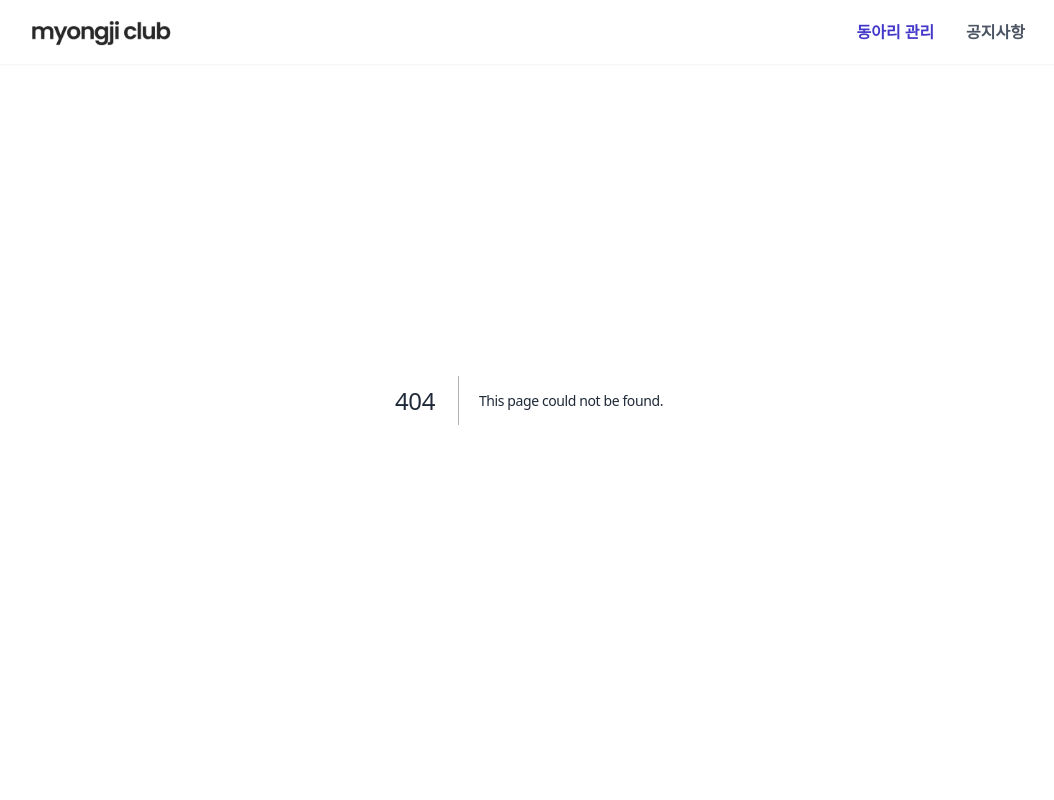
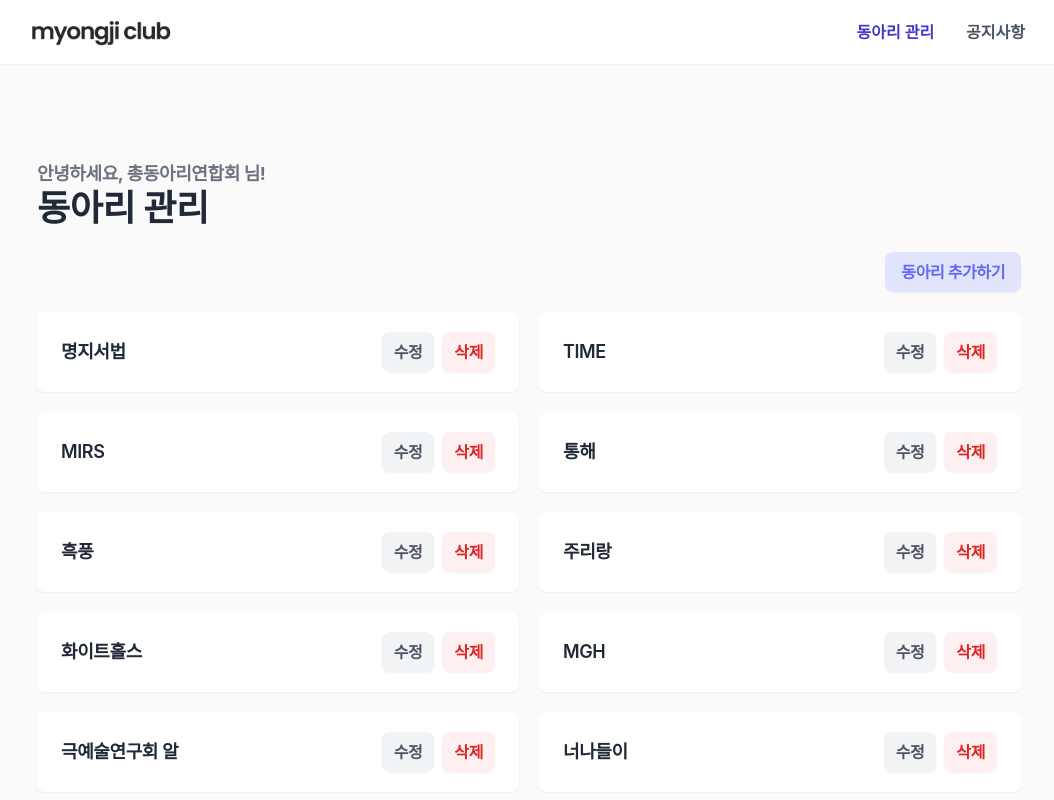
Before and after one commit to k-kbk/Myongji-Club-FE, a Next.js app: page /admin in a window 1280 px wide. Before the commit this address had no page. Shown: the top 800 px of the page, without its empty margins (111-1165 px from the left). Built offline with nearby package versions, Linux system fonts and the light colour scheme; a web font is replaced by a local one.

Commit message:
feat: 동아리 관리 페이지 구현

```diff
--- /dev/null
+++ b/src/pages/admin/index.tsx
@@ -0,0 +1,275 @@
+const dummy = [
+  {
+    id: 1,
+    name: '명지서법',
+    tag: '서예',
+    category: '학술',
+  },
+  {
+    id: 2,
+    name: 'TIME',
+    tag: '영어',
+    category: '학술',
+  },
+  {
+    id: 3,
+    name: 'MIRS',
+    tag: '기업분석',
+    category: '학술',
+  },
+  {
+    id: 4,
+    name: '통해',
+    tag: '통기타',
+    category: '언행예술',
+  },
+  {
+    id: 5,
+    name: '흑풍',
+    tag: '흑인음악',
+    category: '언행예술',
+  },
+  {
+    id: 6,
+    name: '주리랑',
+    tag: '창작음악',
+    category: '언행예술',
+  },
+  {
+    id: 7,
+    name: '화이트홀스',
+    tag: '밴드',
+    category: '언행예술',
+  },
+  {
+    id: 8,
+    name: 'MGH',
+    tag: '댄스',
+    category: '언행예술',
+  },
+  {
+    id: 9,
+    name: '극예술연구회 알',
+    tag: '연극',
+    category: '언행예술',
+  },
+  {
+    id: 10,
+    name: '너나들이',
+    tag: '건축봉사',
+    category: '봉사',
+  },
+  {
+    id: 11,
+    name: 'RCY',
+    tag: '적십자',
+    category: '봉사',
+  },
+  {
+    id: 12,
+    name: 'PTPI',
+    tag: '연합활동',
+    category: '봉사',
+  },
+  {
+    id: 13,
+    name: '키비탄',
+    tag: '아동봉사',
+    category: '봉사',
+  },
+  {
+    id: 14,
+    name: '코아',
+    tag: '광고',
+    category: '전시창작',
+  },
+  {
+    id: 15,
+    name: '디비전',
+    tag: '영상',
+    category: '전시창작',
+  },
+  {
+    id: 16,
+    name: '포토랩',
+    tag: '사진',
+    category: '전시창작',
+  },
+  {
+    id: 17,
+    name: '그림패시만화',
+    tag: '그림',
+    category: '전시창작',
+  },
+  {
+    id: 18,
+    name: '씨네메이션',
+    tag: '서브컬쳐',
+    category: '전시창작',
+  },
+  {
+    id: 19,
+    name: 'C.C.C',
+    tag: '기독교',
+    category: '종교',
+  },
+  {
+    id: 20,
+    name: '실로암',
+    tag: '기독교',
+    category: '종교',
+  },
+  {
+    id: 21,
+    name: 'CFM',
+    tag: '수화찬양',
+    category: '종교',
+  },
+  {
+    id: 22,
+    name: 'UBF',
+    tag: '성경',
+    category: '종교',
+  },
+  {
+    id: 23,
+    name: '대건안드레아',
+    tag: '가톨릭',
+    category: '종교',
+  },
+  {
+    id: 24,
+    name: '콕콕콕',
+    tag: '배드민턴',
+    category: '체육',
+  },
+  {
+    id: 25,
+    name: 'MJTA',
+    tag: '테니스',
+    category: '체육',
+  },
+  {
+    id: 26,
+    name: '바다이야기',
+    tag: '스킨스쿠버',
+    category: '체육',
+  },
+  {
+    id: 27,
+    name: '무릉도원',
+    tag: '검도',
+    category: '체육',
+  },
+  {
+    id: 28,
+    name: '나이너스',
+    tag: '야구',
+    category: '체육',
+  },
+  {
+    id: 29,
+    name: '삼박자',
+    tag: '족구',
+    category: '체육',
+  },
+  {
+    id: 30,
+    name: '굴렁쇠',
+    tag: '자전거',
+    category: '체육',
+  },
+  {
+    id: 31,
+    name: '파인',
+    tag: '농구',
+    category: '체육',
+  },
+  {
+    id: 32,
+    name: 'FC명지',
+    tag: '축구',
+    category: '체육',
+  },
+  {
+    id: 33,
+    name: '오버행',
+    tag: '클라이밍',
+    category: '체육',
+  },
+  {
+    id: 34,
+    name: '명지챌린저스',
+    tag: '챌린지',
+    category: '사회연구',
+  },
+  {
+    id: 35,
+    name: 'SK루키',
+    tag: '소셜벤처',
+    category: '사회연구',
+  },
+  {
+    id: 36,
+    name: '인액터스',
+    tag: '사회문제',
+    category: '사회연구',
+  },
+  {
+    id: 37,
+    name: '흙',
+    tag: '농활',
+    category: '사회연구',
+  },
+  {
+    id: 38,
+    name: '비주얼',
+    tag: '토론',
+    category: '사회연구',
+  },
+];
+
+export default function Index() {
+  return (
+    <div className="mt-26 mb-8 sm:mt-40">
+      <div className="text-base font-bold text-gray-500 sm:text-lg">
+        안녕하세요, 총동아리연합회 님!
+      </div>
+      <h1 className="text-3xl font-bold sm:text-4xl">동아리 관리</h1>
+      <div className="flex items-end justify-end">
+        <button
+          type="button"
+          className="mt-6 rounded-lg bg-indigo-200 bg-opacity-50 px-3 py-2 text-sm font-bold text-indigo-500 shadow-sm transition-opacity hover:opacity-50 sm:px-4 sm:py-2 sm:text-base"
+        >
+          동아리 추가하기
+        </button>
+      </div>
+      <ul className="mt-4 grid grid-cols-1 gap-4 sm:mt-4 md:mt-5 md:grid-cols-2 md:gap-5">
+        {dummy.map((item) => (
+          <li
+            key={item.id}
+            className="flex items-center justify-between rounded-lg bg-white py-4 px-4 shadow-sm sm:py-5 sm:px-6"
+          >
+            <div className="text-base font-semibold sm:text-lg">
+              {item.name}
+            </div>
+            <div>
+              <button
+                type="button"
+                className="mr-1 rounded-lg bg-gray-200 bg-opacity-50 px-3 py-1 text-sm font-semibold text-gray-600 shadow-sm transition-opacity hover:opacity-50 sm:py-2 sm:text-base"
+              >
+                수정
+              </button>
+              <button
+                type="button"
+                className="ml-1 rounded-lg bg-red-100 bg-opacity-50 px-3 py-1 text-sm font-semibold text-red-600 shadow-sm transition-opacity hover:opacity-50 sm:py-2 sm:text-base"
+              >
+                삭제
+              </button>
+            </div>
+          </li>
+        ))}
+      </ul>
+    </div>
+  );
+}
```
